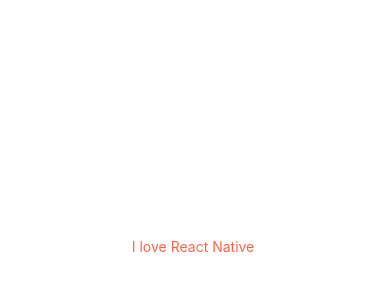
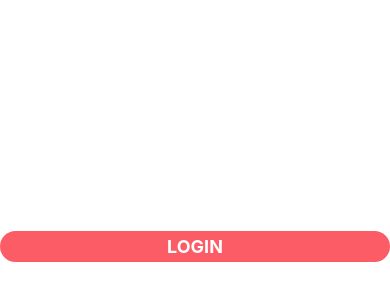
Before and after one commit to Max-256/DoneWithIt, a React Native app: screen / in a window 390 px wide. Shown: the part 176-476 px from the top of the page. Built offline with nearby package versions, Linux system fonts and the light colour scheme.

Commit message:
build the button component

```diff
--- a/App.js
+++ b/App.js
@@ -2,11 +2,12 @@
 import AppText from "./app/components/AppText";
 import ViewImageScreen from "./app/screens/ViewImageScreen";
 import WelcomeScreen from "./app/screens/WelcomeScreen";
+import AppButton from "./app/components/AppButton";
 
 export default function App() {
   return (
     <View style={{ flex: 1, justifyContent: "center", alignItems: "center" }}>
-      <AppText>I love React Native </AppText>
+      <AppButton title="Login" onPress={() => console.log("pressed")} />
     </View>
   );
 }
--- /dev/null
+++ b/app/components/AppButton.js
@@ -0,0 +1,31 @@
+import React from "react";
+import { StyleSheet, TouchableOpacity } from "react-native";
+import colors from "../config/colors";
+import { View, Text } from "react-native";
+
+function AppButton({ title, onPress }) {
+  return (
+    <TouchableOpacity style={styles.container} onPress={onPress}>
+      <Text style={styles.text}>{title}</Text>
+    </TouchableOpacity>
+  );
+}
+
+const styles = StyleSheet.create({
+  container: {
+    backgroundColor: colors.primary,
+    width: "100%",
+    padding: 5,
+    borderRadius: 25,
+    justifyContent: "center",
+    alignItems: "center",
+  },
+  text: {
+    color: colors.white,
+    fontSize: 18,
+    textTransform: "uppercase",
+    fontWeight: "bold",
+  },
+});
+
+export default AppButton;
--- a/app/config/colors.js
+++ b/app/config/colors.js
@@ -2,4 +2,5 @@
   primary: "#fc5c65",
   secondary: "#4ecdc4",
   black: "#000",
+  white: "#fff",
 };
```
